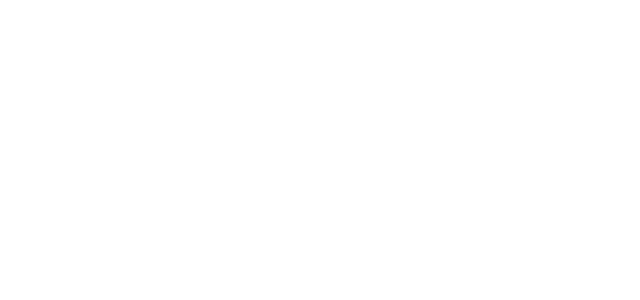
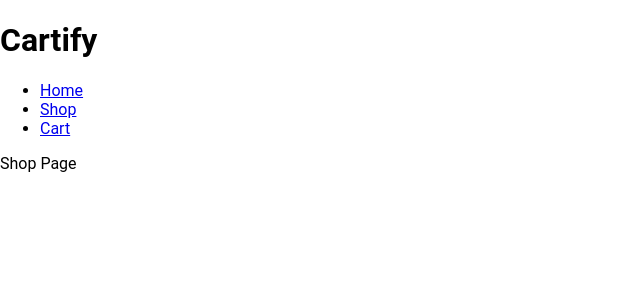
Before and after one commit to IrtazaAmjad0412/odin-shopping-cart, a React (Vite) app: page /shop in a window 1280 px wide. Shown: the top 300 px of the page, without its empty margins (0-640 px from the left). Built offline with nearby package versions, Linux system fonts and the light colour scheme.

Commit message:
feat: implement routing with react-router-dom and update App structure

```diff
--- a/src/App.tsx
+++ b/src/App.tsx
@@ -1,9 +1,13 @@
+import { AppHeader } from "./components/AppHeader/AppHeader";
+import { Outlet } from "react-router-dom";
 import "./App.css";
 
 function App() {
   return (
-    <div className="app-container"></div>
-    //
+    <div className="app-container">
+      <AppHeader />
+      <Outlet />
+    </div>
   );
 }
 
--- a/src/components/AppHeader/AppHeader.tsx
+++ b/src/components/AppHeader/AppHeader.tsx
@@ -1,3 +1,4 @@
+import { Link } from "react-router-dom";
 import "./AppHeader.css";
 
 export const AppHeader = () => {
@@ -6,13 +7,19 @@
       <div>
         <h1>Cartify</h1>
       </div>
-      <div>
+      <nav>
         <ul>
-          <li>Home</li>
-          <li>Shop</li>
-          <li>Cart</li>
+          <li>
+            <Link to="/">Home</Link>
+          </li>
+          <li>
+            <Link to="/shop">Shop</Link>
+          </li>
+          <li>
+            <Link to="/cart">Cart</Link>
+          </li>
         </ul>
-      </div>
+      </nav>
     </div>
   );
 };
--- a/src/main.tsx
+++ b/src/main.tsx
@@ -1,9 +1,25 @@
 import { StrictMode } from "react";
 import { createRoot } from "react-dom/client";
+import { createBrowserRouter, RouterProvider } from "react-router-dom";
 import App from "./App.tsx";
+import { Home } from "./pages/Home.tsx";
+import { Shop } from "./pages/Shop.tsx";
+import { Cart } from "./pages/Cart.tsx";
+
+const router = createBrowserRouter([
+  {
+    path: "/",
+    element: <App />,
+    children: [
+      { index: true, element: <Home /> },
+      { path: "shop", element: <Shop /> },
+      { path: "cart", element: <Cart /> },
+    ],
+  },
+]);
 
 createRoot(document.getElementById("root")!).render(
   <StrictMode>
-    <App />
+    <RouterProvider router={router} />
   </StrictMode>
 );
```
